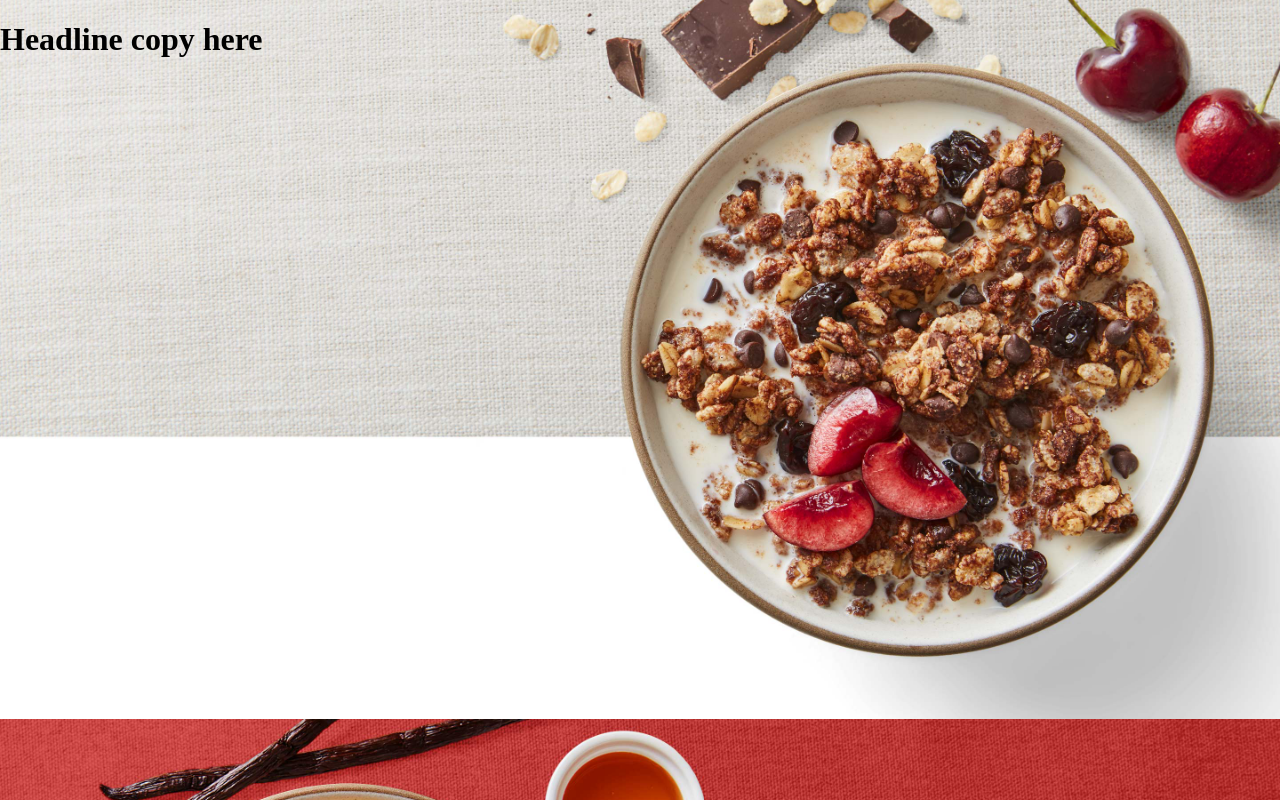
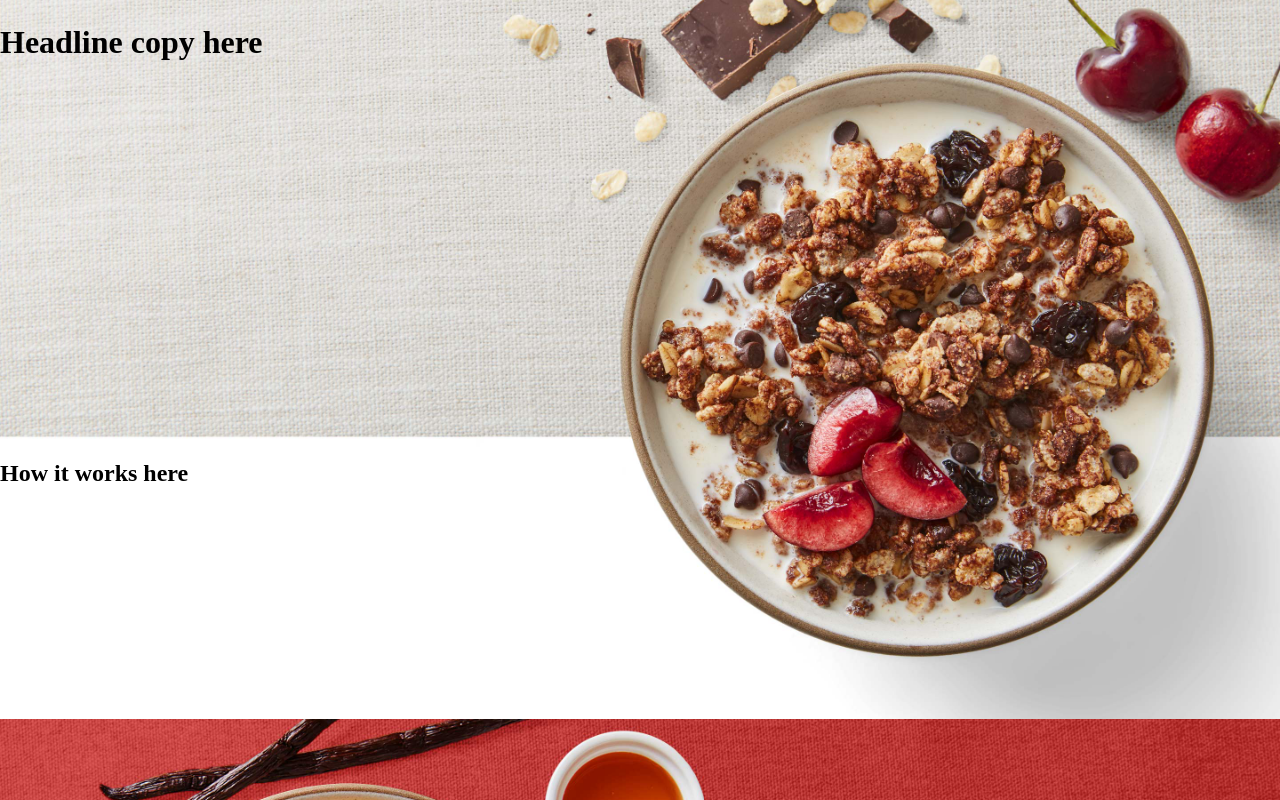
Before and after one commit to aaronmadethis/cerealnumber-images, a website: page index.html in a window 1280 px wide. Shown: the top 800 px of the page. Drawn offline with Linux system fonts and the light colour scheme.

Commit message:
updated with instructions

```diff
--- a/assets/css/style.scss
+++ b/assets/css/style.scss
@@ -12,21 +12,51 @@ body{
 }
 .wrapper-hero{
     position: relative;
+    display: flex;
+    justify-content: flex-end;
+    flex-direction: column;
     width:100%;
+    min-height: (809 / 1440) * 100vw;
+    margin: 0;
+    padding: 0;
+    @include media-breakpoint-down(sm) {
+        justify-content: flex-start;
+        min-height: (884 / 320) * 100vw;
+    }
     .wrapper-hero__content{
-        position: absolute;
-        z-index: 999;
+        position: relative;
+        height:auto;
+        min-height: (492 / 1440) * 100vw;
+        z-index: 20;
+        @include media-breakpoint-down(sm) {
+            min-height: (716 / 320) * 100vw;
+        }
+    }
+    .wrapper-hero__instructions{
+        position: relative;
+        min-height: (314/ 1440) * 100vw;
+        height:auto;
+        // background-color:transparentize($color: red, $amount: 0.5);
+        z-index: 20;
+        @include media-breakpoint-down(sm) {
+            min-height: (312 / 320) * 100vw;
+            height:800px;
+        }
     }
 }
 
 .wrapper-hero__img{
-    position: relative;
-    padding-top: (809 / 1440) * 100%;
+    position: absolute;
+    top:0;
+    left:0;
+    height: 100%;
+    min-height: (809 / 1440) * 100vw;
     width:100%;
     z-index: 1;
     overflow: hidden;
     @include media-breakpoint-down(sm) {
-        padding-top: (884 / 320) * 100vw;
+        min-height: none;
+        max-height: (884 / 320) * 100vw;
     }
     img{
         top:0;
--- a/index.html
+++ b/index.html
@@ -19,6 +19,9 @@
                     <div class="wrapper-hero">
                         <div class='wrapper-hero__content'>
                             <h1>Headline copy here</h1>
+                        </div>
+                        <div class='wrapper-hero__instructions'>
+                            <h2>How it works here</h2>
                         </div>
                         <div class='wrapper-hero__img'>
                             <img src="./dist/img/Home-Hero-CaliCoco-v2-@2x.jpg" />
```
Also changed, not shown: dist/css/style.css, dist/css/style.min.css, 1 other file.
